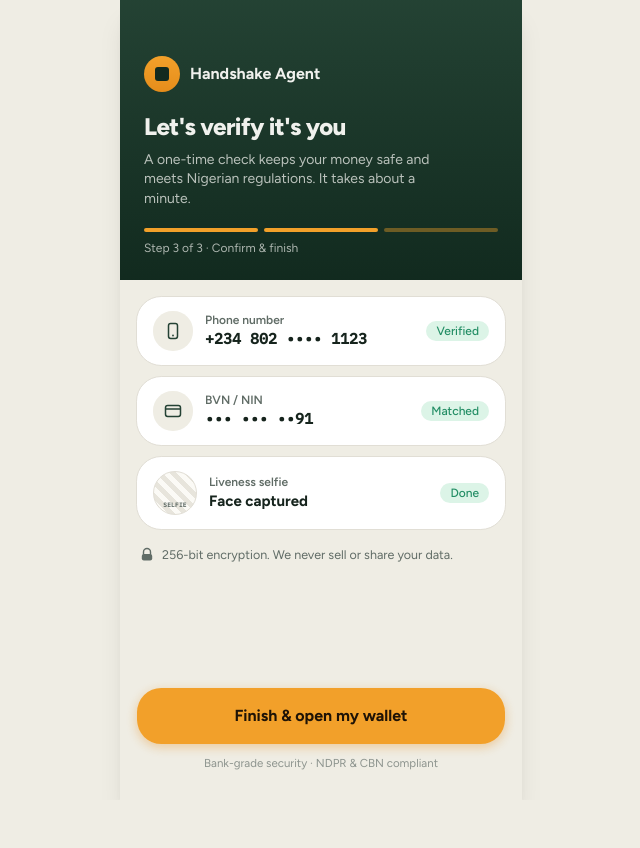
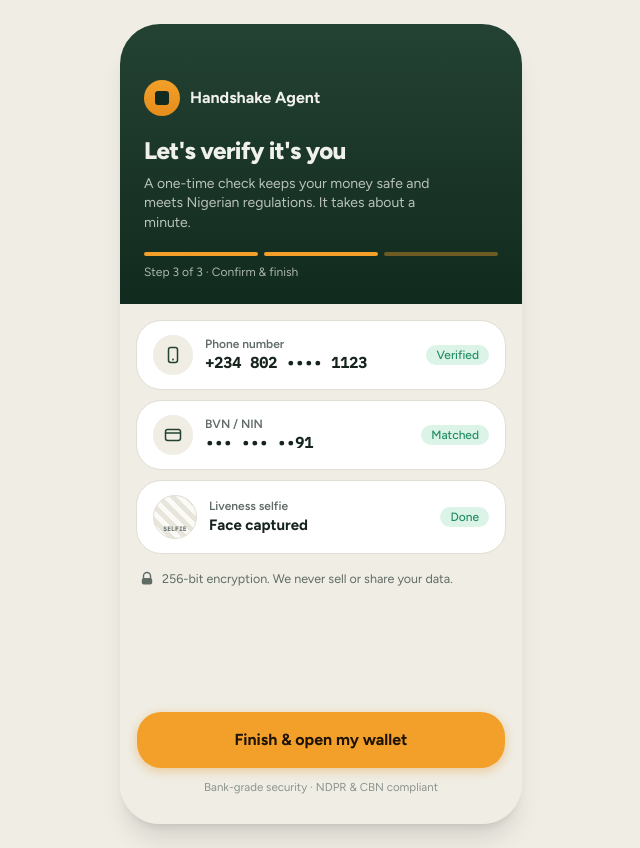
Before and after one commit to emeraldhycient/handshake-agent, a Next.js app in the folder web/: page /onboarding in a window 1280 px wide. Shown: the whole page, without its empty margins (319-959 px from the left). Before the commit the page ends 800 px from the top, so only its background shows below. Built offline with nearby package versions, Linux system fonts and the light colour scheme.

Commit message:
fix(web): full-bleed mobile surfaces; frame phone-width column only at sm+

```diff
--- a/web/app/app/page.tsx
+++ b/web/app/app/page.tsx
@@ -2,8 +2,9 @@
 
 export default function AppPage() {
   return (
-    <main className="flex min-h-screen items-center justify-center bg-background">
-      <div className="relative flex h-[min(100dvh,844px)] w-full max-w-[420px] flex-col overflow-hidden shadow-2xl sm:rounded-[44px]">
+    <main className="min-h-svh bg-background sm:flex sm:items-center sm:justify-center sm:p-6">
+      {/* Full-bleed on mobile; framed phone-width preview only at sm+ (desktop). */}
+      <div className="relative flex h-svh w-full flex-col overflow-hidden bg-background sm:h-[min(100dvh,844px)] sm:max-w-[420px] sm:rounded-[44px] sm:shadow-2xl">
         <MobileShell />
       </div>
     </main>
--- a/web/app/onboarding/page.tsx
+++ b/web/app/onboarding/page.tsx
@@ -13,8 +13,9 @@
   const router = useRouter()
 
   return (
-    <main className="flex min-h-svh items-center justify-center bg-background">
-      <div className="flex h-svh max-h-[844px] w-full max-w-[402px] flex-col overflow-hidden shadow-xl">
+    <main className="min-h-svh bg-background sm:flex sm:items-center sm:justify-center sm:p-6">
+      {/* Full-bleed on mobile; framed phone-width preview only at sm+ (desktop). */}
+      <div className="flex h-svh w-full flex-col overflow-hidden bg-background sm:h-[min(100svh,844px)] sm:max-w-[402px] sm:rounded-[40px] sm:shadow-xl">
         <KycSummary onFinish={() => router.push("/app")} />
       </div>
     </main>
```
